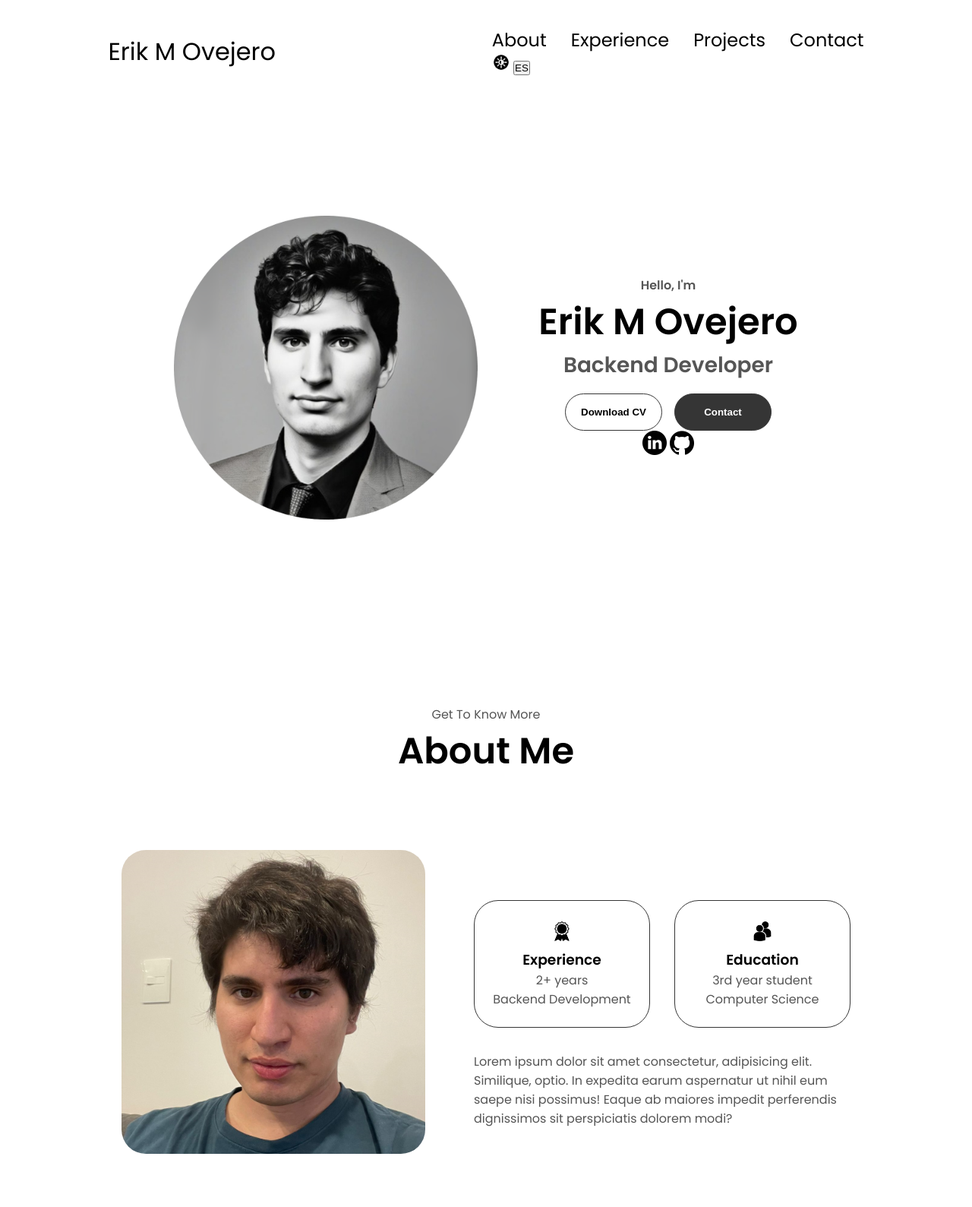
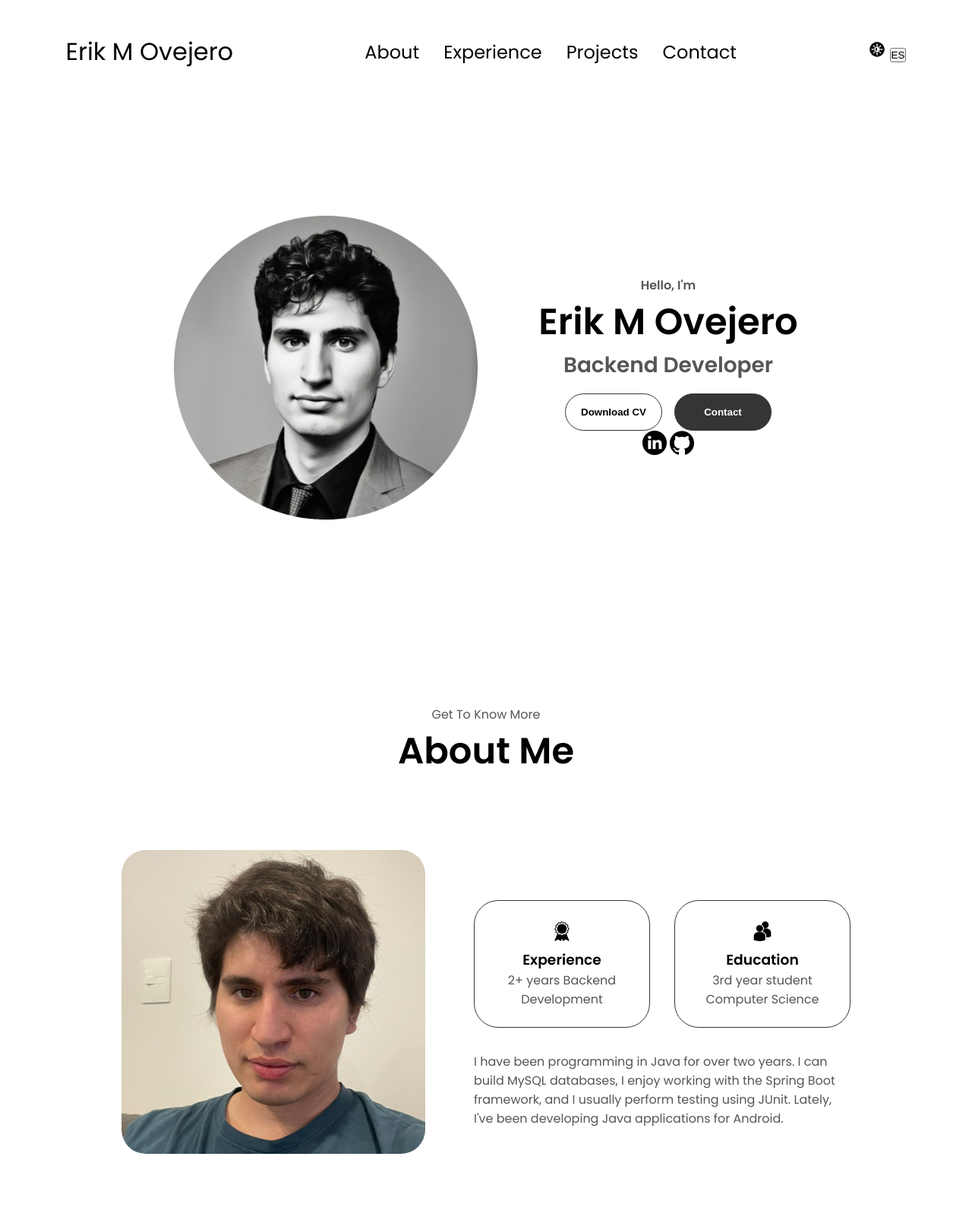
Before and after one commit to erik-ovejero/portfolio-page, a plain HTML site: page index.html in a window 1280 px wide. Shown: the top 1589 px of the page at 76% size. Drawn offline with Linux system fonts and the light colour scheme.

Commit message:
english/spanish button and dark/light theme
Both Dark/Light theme and changing language are now fully implemented and the buttons also appear on the hamburger menu.

```diff
--- a/index.html
+++ b/index.html
@@ -18,15 +18,14 @@
                     <li><a href="#projects">Projects</a></li>
                     <li><a href="#contact">Contact</a></li>
                 </ul>
-                <div class="toggle-buttons">
-                    <button id="theme-toggle">
-                        <img id="dark-icon"
-                         src="./assets/light-mode.png"
-                         alt="Change theme">
-                    </button>
-                    <button id="lang-toggle">🇪🇸</button>
-                </div>
-
+            </div>
+            <div class="toggle-buttons">
+                <button class="theme-toggle" id="theme-toggle">
+                    <img id="dark-icon"
+                     src="./assets/light-mode.png"
+                     alt="Change theme">
+                </button>
+                <button class="lang-toggle" id="lang-toggle">🇪🇸</button>
             </div>
         </nav>
         <nav id="hamburger-nav">
@@ -42,6 +41,14 @@
                     <li><a href="#experience" onclick="toggleMenu()">Experience</a></li>
                     <li><a href="#projects" onclick="toggleMenu()">Projects</a></li>
                     <li><a href="#contact" onclick="toggleMenu()">Contact</a></li>
+                    <div class="toggle-buttons">
+                        <button class="theme-toggle" id="theme-toggle-hamburger">
+                            <img id="dark-icon"
+                             src="./assets/light-mode.png"
+                             alt="Change theme">
+                        </button>
+                        <button class="lang-toggle"id="lang-toggle-hamburger">🇪🇸</button>
+                    </div>
                 </div>
             </div>
         </nav>
@@ -75,8 +82,8 @@
          </div>
         </section>
         <section id="about">
-            <p class="section__text__p1">Get To Know More</p>
-            <h1 class="title">About Me</h1>
+            <p class="section__text__p1_gettoknow">Get To Know More</p>
+            <h1 class="title-about">About Me</h1>
                 <div class="section-container">
                     <div class="section__pic-container">
                         <img src="./assets/about-pic.png" alt="Profile Picture"
@@ -92,8 +99,8 @@
                             data-dark="./assets/experience-white.png"
                             class="icon"
                             />
-                            <h3>Experience</h3>
-                            <p>2+ years <br />Backend Development</p>
+                            <h3 class = "htres-experiencia">Experience</h3>
+                            <p class = "masDosAnios">2+ years <br />Backend Development</p>
                         </div>
                         <div class="details-container">
                             <img src="./assets/education.png"
@@ -102,15 +109,15 @@
                             data-dark="./assets/education-white.png"
                             class="icon"
                             />
-                            <h3>Education</h3>
-                            <p>3rd year student <br />Computer Science</p>
+                            <h3 class = "htres-educacion">Education</h3>
+                            <p class = "TercerAnioEstudiante">3rd year student <br />Computer Science</p>
                         </div>
                         </div>
                         <div class="text-container">
-                            <p>
-                                Lorem ipsum dolor sit amet consectetur, adipisicing elit.
-                                 Similique, optio. In expedita earum aspernatur ut nihil eum saepe nisi possimus!
-                                  Eaque ab maiores impedit perferendis dignissimos sit perspiciatis dolorem modi?
+                            <p class="p-about-me">
+                                I have been programming in Java for over two years.
+                                I can build MySQL databases, I enjoy working with the Spring Boot framework, and I usually perform testing using JUnit.
+                                Lately, I've been developing Java applications for Android.
                             </p>
                         </div>
                     </div>
@@ -124,8 +131,8 @@
                 />
         </section>
         <section id="experience">
-            <p class="section__text__p1">Explore My</p>
-            <h1 class="title">Experience</h1>
+            <p class="section__text__p1_exploremy">Explore My</p>
+            <h1 class="title-experience">Experience</h1>
             <div class="experience-details-container">
                 <div class="about-containers">
                     <div class="details-container">
@@ -268,8 +275,8 @@
             />
         </section>
         <section id="projects">
-            <p class="section__text__p1">Browse My Recent</p>
-            <h1 class="title">Projects</h1>
+            <p class="section__text__p1_browse">Browse My Recent</p>
+            <h1 class="title-projects">Projects</h1>
             <div class="experience-details-container">
                 <div class="about-containers">
             <div class="details-container color-container">
@@ -344,8 +351,8 @@
         />
         </section>
         <section id="contact">
-        <p class="section__text__p1">Get in Touch</p>
-        <h1 class="title">Contact Me</h1>
+        <p class="section__text__p1_get_in_touch">Get in Touch</p>
+        <h1 class="title-contact">Contact Me</h1>
         <div class="contact-info-upper-container">
             <div class="contact-info-container">
                 <img src="./assets/email.png"
--- a/script.js
+++ b/script.js
@@ -1,21 +1,10 @@
-// Al inicio del script.js
-let savedTheme = localStorage.getItem("theme") || "light";
-function toggleMenu() {
-    const menu = document.querySelector(".menu-links");
-    const icon = document.querySelector(".hamburger-icon");
-    menu.classList.toggle("open");
-    icon.classList.toggle("open");
-
-}
-
 document.addEventListener("DOMContentLoaded", () => {
-    const themeToggle = document.getElementById("theme-toggle");
-    const langToggle = document.getElementById("lang-toggle");
+    // Selecciona todos los botones de tema e idioma
+    const themeToggles = document.querySelectorAll(".theme-toggle");
+    const langToggles = document.querySelectorAll(".lang-toggle");
     const body = document.body;
 
-
-
-// Función para actualizar imágenes
+    // Función para actualizar las imágenes de tema
     function updateThemeImages(theme) {
         document.querySelectorAll('.icon').forEach(img => {
             if (img.dataset.original && img.dataset.dark) {
@@ -24,81 +13,154 @@ function updateThemeImages(theme) {
         });
     }
 
+    // Función para actualizar el icono de tema en todos los botones
+    function updateThemeIcon(theme) {
+        const imgSrc = theme === "dark" ? "./assets/light-mode-white.png" : "./assets/light-mode.png";
+        themeToggles.forEach(btn => {
+            btn.innerHTML = `<img class="icon"
+                                data-original="./assets/light-mode.png"
+                                data-dark="./assets/light-mode-white.png"
+                                src="${imgSrc}"
+                                alt="Theme Icon"
+                                width="24" height="24">`;
+        });
+    }
+
+    // Función para actualizar textos según el idioma
+    function updateLanguage(lang) {
+        const translations = {
+            en: {
+                about: "About",
+                experience: "Experience",
+                experienceTwo: "Experience",
+                projects: "Projects",
+                contact: "Contact",
+                contact2: "Contact",
+                learnMore: "Get To Know More",
+                learnMore2: "About Me",
+                learnMoreTitle: "About Me",
+                hello: "Hello, I'm",
+                backend: "Backend Developer",
+                downloadCV: "Download CV",
+                getInTouch: "Erik M Ovejero",
+                HTresExperiencia: "Experience",
+                HTresEducacion: "Education",
+                masDosAnios: "2+ years Backend Development",
+                TercerAnioEstudiante:"3rd year student Computer Science",
+                pAboutMe:"I have been programming in Java for over two years. I can build MySQL databases, I enjoy working with the Spring Boot framework, and I usually perform testing using JUnit. Lately, I've been developing Java applications for Android.",
+                exploreMy:"Explore My",
+                browseMy:"Browse My Recent",
+                projects:"Projects",
+                getInTouch:"Get in Touch",
+                contactMe:"Contact Me",
+            },
+            es: {
+                about: "Sobre mí",
+                experience: "Experiencia",
+                experienceTwo: "Experiencia",
+                projects: "Proyectos",
+                contact: "Contacto",
+                contact2: "Contacto",
+                learnMore: "Aprende más",
+                learnMore2: "Sobre mí",
+                learnMoreTitle: "Sobre mí",
+                hello: "Hola, soy",
+                backend: "Desarrollador Backend",
+                downloadCV: "Descargar CV",
+                getInTouch: "Erik M Ovejero",
+                HTresExperiencia: "Experiencia",
+                HTresEducacion: "Educación",
+                masDosAnios: "2+ años Backend Development",
+                TercerAnioEstudiante:"Estudiante de Tercer año en Licenciatura en Informática",
+                pAboutMe:"Programo en Java desde hace más de dos años, puedo armar bases de datos Mysql, me gusta el Framework SpringBoot y suelo hacer testeo con JUnit, ultimamente estuve programando aplicaciones en Java para Android.",
+                exploreMy: "Explora Mi",
+                browseMy:"Navega por mis",
+                projectsTwo:"Proyectos",
+                getInTouch:"Para más información",
+                contactMe:"Contáctame",
+
+            }
+        };
+
+        const elements = {
+            about: document.querySelectorAll("a[href='#about']"),
+            experience: document.querySelectorAll("a[href='#experience']"),
+            experienceTwo: document.querySelector(".title-experience"),
+            projects: document.querySelectorAll("a[href='#projects']"),
+            contact: document.querySelectorAll("a[href='#contact']"),
+            contact2: document.querySelector(".btn-container .btn-color-1"),
+            learnMoreTitle: document.querySelector(".title-about"),
+            learnMore: document.querySelector(".section__text__p1_gettoknow "),
+            hello: document.querySelector(".section__text__p1"),
+            backend: document.querySelector(".section__text__p2"),
+            downloadCV: document.querySelector(".btn-container .btn-color-2"),
+            getInTouch: document.querySelector(".title"),
+            HTresExperiencia: document.querySelector(".htres-experiencia"),
+            HTresEducacion: document.querySelector(".htres-educacion"),
+            masDosAnios: document.querySelector(".masDosAnios"),
+            TercerAnioEstudiante:document.querySelector(".TercerAnioEstudiante"),
+            pAboutMe:document.querySelector(".p-about-me"),
+            exploreMy:document.querySelector(".section__text__p1_exploremy"),
+            browseMy:document.querySelector(".section__text__p1_browse"),
+            projectsTwo:document.querySelector(".title-projects"),
+            getInTouch:document.querySelector(".section__text__p1_get_in_touch"),
+            contactMe:document.querySelector(".title-contact"),
+        };
+
+        for (const key in elements) {
+            const element = elements[key];
+            if (element) {
+                if (element instanceof NodeList) {
+                    element.forEach(el => {
+                        el.textContent = translations[lang][key];
+                    });
+                } else {
+                    element.textContent = translations[lang][key];
+                }
+            }
+        }
+
+        // Actualizar el texto de cada botón de idioma
+        langToggles.forEach(btn => {
+            btn.textContent = lang === "en" ? "ES" : "EN";
+        });
+    }
+
     // Cargar el tema guardado
     let savedTheme = localStorage.getItem("theme") || "light";
     body.classList.toggle("dark-mode", savedTheme === "dark");
-    if (themeToggle) updateThemeIcon(savedTheme);
+    updateThemeIcon(savedTheme);
     updateThemeImages(savedTheme);
 
     // Cargar el idioma guardado
     let currentLang = localStorage.getItem("lang") || "en";
     updateLanguage(currentLang);
 
-// En el evento click del themeToggle
-themeToggle.addEventListener("click", () => {
+    // Agregar listener a cada botón de tema
+    themeToggles.forEach(btn => {
+        btn.addEventListener("click", () => {
             let isDark = body.classList.toggle("dark-mode");
             let theme = isDark ? "dark" : "light";
             localStorage.setItem("theme", theme);
             updateThemeIcon(theme);
             updateThemeImages(theme);
         });
+    });
 
-    // Toggle Language
-    if (langToggle) {
-        langToggle.addEventListener("click", () => {
+    // Agregar listener a cada botón de idioma
+    langToggles.forEach(btn => {
+        btn.addEventListener("click", () => {
             currentLang = currentLang === "en" ? "es" : "en";
             localStorage.setItem("lang", currentLang);
             updateLanguage(currentLang);
         });
-    }
+    });
 
-    function updateThemeIcon(theme) {
-        const imgSrc = theme === "dark" ? "./assets/light-mode-white.png" : "./assets/light-mode.png"; // Rutas de imágenes
-        themeToggle.innerHTML = `<img src="${imgSrc}" alt="Theme Icon" width="24" height="24">`;
-
-
-
-    }
-
-    function updateLanguage(lang) {
-        const translations = {
-            en: {
-                about: "About",
-                experience: "Experience",
-                projects: "Projects",
-                contact: "Contact",
-                hello: "Hello, I'm",
-                backend: "Backend Developer",
-                downloadCV: "Download CV",
-                getInTouch: "Erik M Ovejero",
-            },
-            es: {
-                about: "Sobre mí",
-                experience: "Experiencia",
-                projects: "Proyectos",
-                contact: "Contacto",
-                hello: "Hola, soy",
-                backend: "Desarrollador Backend",
-                downloadCV: "Descargar CV",
-                getInTouch: "Erik M Ovejero",
-            }
-        };
-
-        const elements = {
-            about: document.querySelector("a[href='#about']"),
-            experience: document.querySelector("a[href='#experience']"),
-            projects: document.querySelector("a[href='#projects']"),
-            contact: document.querySelector("a[href='#contact']"),
-            hello: document.querySelector(".section__text__p1"),
-            backend: document.querySelector(".section__text__p2"),
-            downloadCV: document.querySelector(".btn-container .btn-color-2"),
-            getInTouch: document.querySelector(".title"),
-        };
-
-        for (const key in elements) {
-            if (elements[key]) elements[key].textContent = translations[lang][key];
-        }
-
-        if (langToggle) langToggle.textContent = lang === "en" ? "ES" : "EN";
+    // Función para el menú hamburguesa
+    window.toggleMenu = function() {
+        const menu = document.querySelector(".menu-links");
+        const icon = document.querySelector(".hamburger-icon");
+        menu.classList.toggle("open");
+        icon.classList.toggle("open");
     }
 });
--- a/style.css
+++ b/style.css
@@ -185,7 +185,11 @@ a {
     font-weight: 600;
   }
 
-  .section__text__p1 {
+  .section__text__p1,
+  .section__text__p1_gettoknow,
+  .section__text__p1_exploremy,
+  .section__text__p1_browse,
+  .section__text__p1_get_in_touch{
     text-align:center;
   }
 
@@ -194,7 +198,10 @@ a {
     margin-bottom: 1rem;
   }
 
-  .title{
+  .title,.title-about,
+  .title-experience,
+  .title-projects,
+  .title-contact{
     font-size: 3rem;
     text-align: center;
   }
@@ -459,19 +466,37 @@ footer p {
   color: white;
 }
 
+.dark-mode .hamburger-icon span {
+  background-color: white;
+}
+
+.dark-mode .menu-links {
+  background-color: #121212;
+}
+
+.dark-mode .menu-links a {
+  display: block;
+  padding: 10px;
+  text-align: center;
+  font-size: 1.5rem;
+  color: white;
+  text-decoration: none;
+  transition: all 0.3 ease-in-out;
+}
+
 .dark-mode .experience-sub-title {
   color: #f0f0f0;
 }
 
 
-#theme-toggle {
+#theme-toggle,#theme-toggle-hamburger {
   background-color: transparent;
   border: none;
   cursor: pointer;
   padding: 0;
 }
 
-#theme-toggle img {
+#theme-toggle img, #theme-toggle-hamburger img {
   width: 24px;
   height: 24px;
 }
```
Lines whose indentation alone changed are shown as unchanged.
